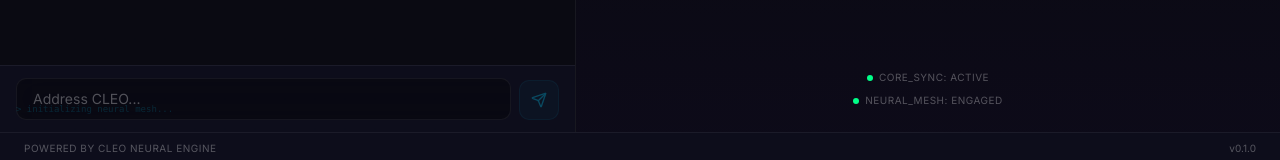
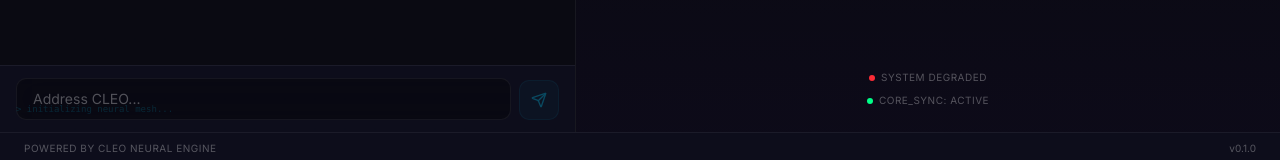
Before and after one commit to AbhayKauts21/Vanguard, a Next.js app in the folder frontend/: page /en in a window 1280 px wide. Shown: the part 636-796 px from the top of the page. Built offline with nearby package versions, Linux system fonts and the light colour scheme; no server answers.

Commit message:
feat(avatar): add cleo avatar shell and telemetry panel

```diff
--- a/frontend/src/components/avatar/AvatarPanel.tsx
+++ b/frontend/src/components/avatar/AvatarPanel.tsx
@@ -2,7 +2,7 @@
 
 import { cn } from "@/lib/utils";
 import { useTranslations } from "next-intl";
-import { StatusBadge } from "@/components/ui";
+import { AvatarTelemetry } from "./AvatarTelemetry";
 
 /* Neural avatar display shell — placeholder until HeyGen integration. */
 export function AvatarPanel() {
@@ -31,10 +31,9 @@ export function AvatarPanel() {
         </span>
       </div>
 
-      {/* Telemetry badges */}
-      <div className="absolute bottom-6 flex flex-col items-center gap-2">
-        <StatusBadge status="online" label={t("coreSync")} />
-        <StatusBadge status="online" label={t("meshEngaged")} />
+      {/* Live telemetry badges — polls backend health + sync. */}
+      <div className="absolute bottom-6">
+        <AvatarTelemetry />
       </div>
 
       {/* Corner metrics */}
--- /dev/null
+++ b/frontend/src/components/avatar/AvatarTelemetry.tsx
@@ -0,0 +1,41 @@
+"use client";
+
+import { cn } from "@/lib/utils";
+import { useTranslations } from "next-intl";
+import { StatusBadge } from "@/components/ui";
+import { useHealthStatus, useSyncStatus } from "@/domains/system";
+
+/* Telemetry panel — live health & sync badges on the avatar panel. */
+export function AvatarTelemetry() {
+  const t = useTranslations("avatar");
+  const ts = useTranslations("status");
+
+  const health = useHealthStatus();
+  const sync = useSyncStatus();
+
+  const isHealthy = health.isSuccess;
+  const isSyncing = sync.data?.status === "syncing";
+
+  return (
+    <div className="flex flex-col items-center gap-2">
+      {/* Health badge */}
+      <StatusBadge
+        status={isHealthy ? "online" : "offline"}
+        label={isHealthy ? ts("healthy") : ts("degraded")}
+      />
+
+      {/* Sync badge */}
+      <StatusBadge
+        status={isSyncing ? "syncing" : "online"}
+        label={isSyncing ? ts("syncing") : t("coreSync")}
+      />
+
+      {/* Page count */}
+      {sync.data && (
+        <span className="text-[9px] font-mono text-[var(--cleo-text-muted)]">
+          PAGES: {sync.data.total_pages} | CHUNKS: {sync.data.total_chunks}
+        </span>
+      )}
+    </div>
+  );
+}
--- a/frontend/src/components/avatar/index.ts
+++ b/frontend/src/components/avatar/index.ts
@@ -1 +1,2 @@
 export { AvatarPanel } from "./AvatarPanel";
+export { AvatarTelemetry } from "./AvatarTelemetry";
--- /dev/null
+++ b/frontend/src/domains/system/hooks.ts
@@ -0,0 +1,24 @@
+"use client";
+
+import { useQuery } from "@tanstack/react-query";
+import { fetchHealth, fetchSyncStatus } from "@/domains/chat/api";
+
+/* Poll backend health every 30s. */
+export function useHealthStatus() {
+  return useQuery({
+    queryKey: ["health"],
+    queryFn: fetchHealth,
+    refetchInterval: 30_000,
+    retry: 1,
+  });
+}
+
+/* Poll sync status every 60s. */
+export function useSyncStatus() {
+  return useQuery({
+    queryKey: ["syncStatus"],
+    queryFn: fetchSyncStatus,
+    refetchInterval: 60_000,
+    retry: 1,
+  });
+}
--- /dev/null
+++ b/frontend/src/domains/system/index.ts
@@ -0,0 +1 @@
+export { useHealthStatus, useSyncStatus } from "./hooks";
```
